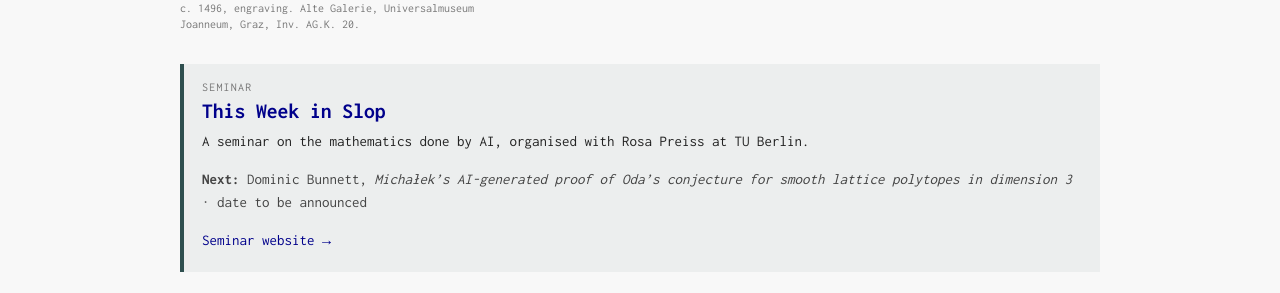
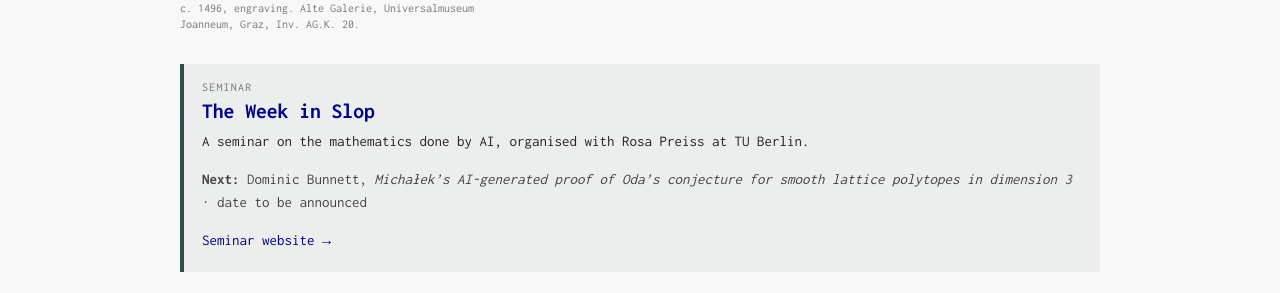
Before and after one commit to dombunnett/dombunnett.github.io, a Jekyll site: the page built from trough/index.html, in a window 1280 px wide. Shown: the part 409-702 px from the top of the page. Built offline with Jekyll 4.4.1, drawn with Linux system fonts in a browser that asks for light colours.

Commit message:
The Trough: seminar is 'The Week in Slop'
Co-Authored-By: Claude Opus 5.5 <noreply@anthropic.com>
Claude-Session: https://claude.ai/code/session_01Pr84cGkkZcQRV8RY9V4d4X

```diff
--- a/trough/index.html
+++ b/trough/index.html
@@ -25,7 +25,7 @@ description: Dominic Bunnett — The Trough
 
 <section class="seminar-card">
     <div class="seminar-label">Seminar</div>
-    <h3><a href="/theweekinslop/">This Week in Slop</a></h3>
+    <h3><a href="/theweekinslop/">The Week in Slop</a></h3>
     <p>A seminar on the mathematics done by AI, organised with Rosa Preiss at TU Berlin.</p>
     {%- if next %}
     <p class="seminar-next"><b>Next:</b> {{ next.speaker }}, <i>{{ next.title }}</i>{% if next.date %} &middot; {{ next.date | date: "%-d %b %Y" }}{% else %} &middot; date to be announced{% endif %}</p>
```
